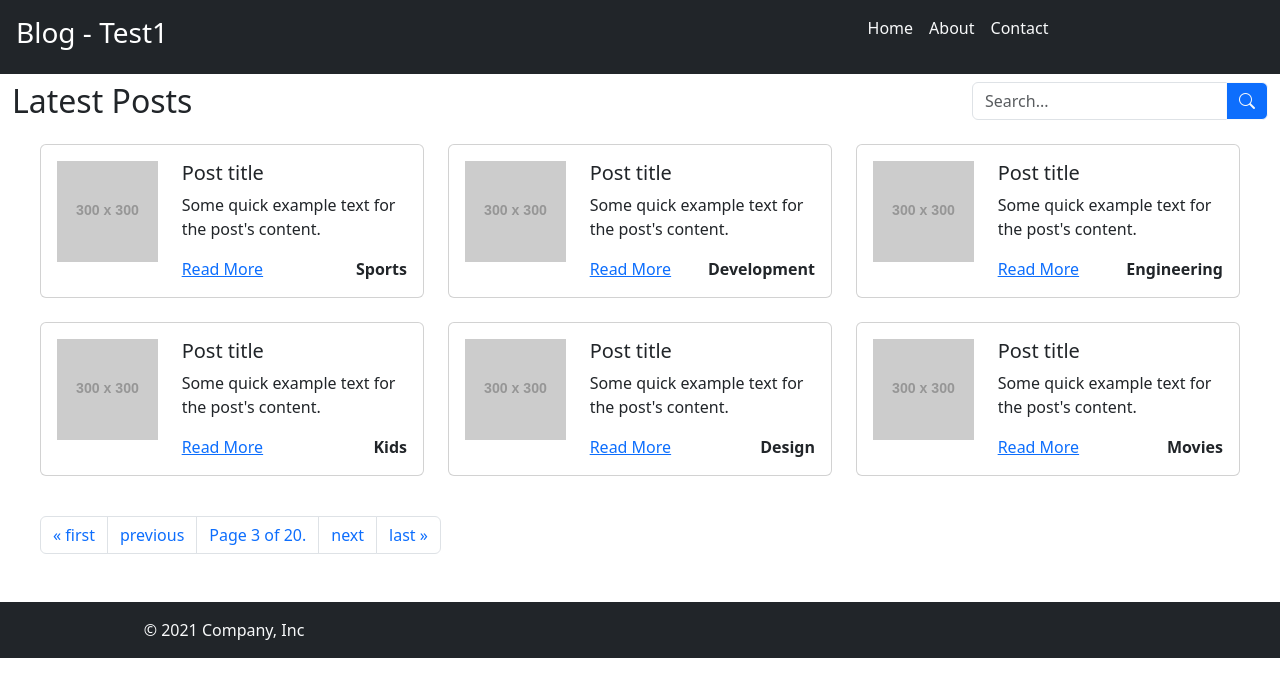
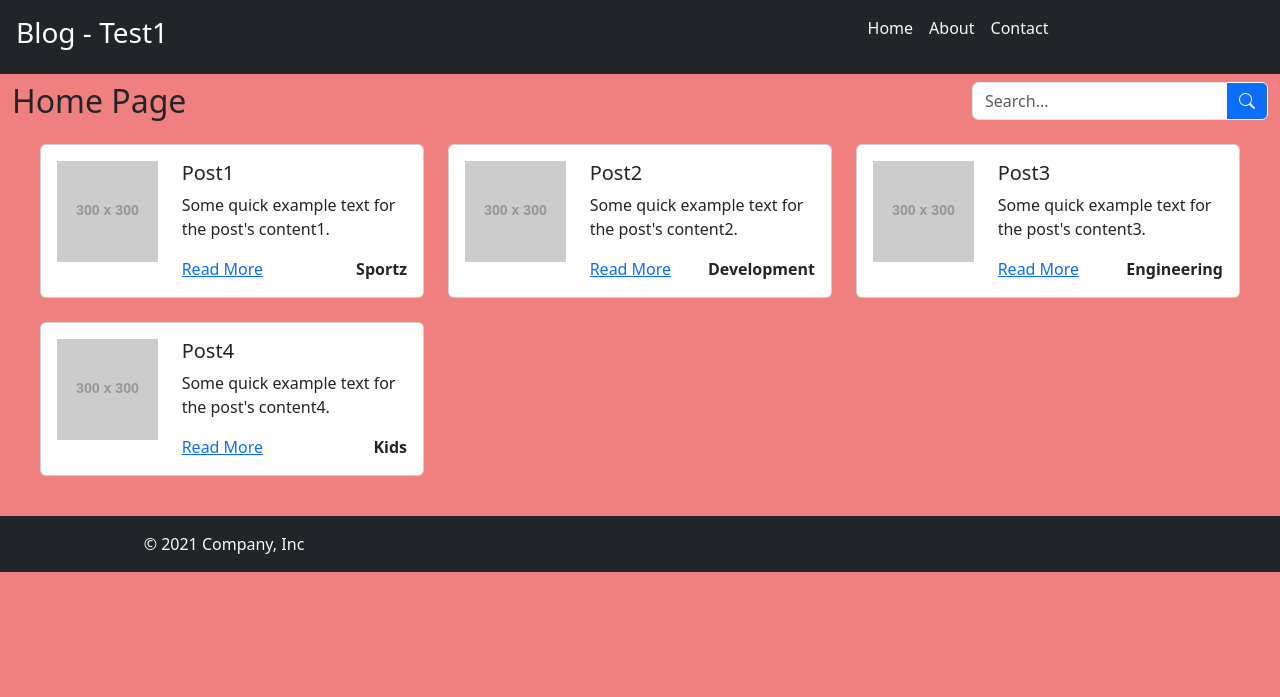
Before and after one commit to ManojNambiraj/Qtree-Mar25-PythonFS, a Django app: page /home/index/ in a window 1280 px wide. Shown: the top 697 px of the page. Run offline with Django 5.2, Linux system fonts and the light colour scheme; grey boxes labelled with a size stand in for pictures from a placeholder-image service; some libraries are stand-ins or nearby versions.

Commit message:
django urls and for tag and if tag

```diff
--- a/django/dpro/dpro/settings.py
+++ b/django/dpro/dpro/settings.py
@@ -116,6 +116,9 @@ USE_TZ = True
 # https://docs.djangoproject.com/en/5.2/howto/static-files/
 
 STATIC_URL = 'static/'
+STATIC_DIRS = [
+    "home/static"
+]
 
 # Default primary key field type
 # https://docs.djangoproject.com/en/5.2/ref/settings/#default-auto-field
--- /dev/null
+++ b/django/dpro/home/static/style.css
@@ -0,0 +1,3 @@
+body{
+    background-color: lightcoral;
+}
--- a/django/dpro/home/templates/base.html
+++ b/django/dpro/home/templates/base.html
@@ -1,14 +1,24 @@
+{% load static %}
 <!DOCTYPE html>
 <html lang="en">
   <head>
-    <meta charset="UTF-8">
-    <meta name="viewport" content="width=device-width, initial-scale=1.0">
+    <meta charset="UTF-8" />
+    <meta name="viewport" content="width=device-width, initial-scale=1.0" />
     <title>Document</title>
-    <link href="https://cdn.jsdelivr.net/npm/bootstrap@5.3.3/dist/css/bootstrap.min.css" rel="stylesheet" integrity="sha384-QWTKZyjpPEjISv5WaRU9OFeRpok6YctnYmDr5pNlyT2bRjXh0JMhjY6hW+ALEwIH" crossorigin="anonymous">
-    <link rel="stylesheet" href="./style.css">
-    <link rel="stylesheet" href="https://cdn.jsdelivr.net/npm/bootstrap-icons@1.3.0/font/bootstrap-icons.css">
+    <link
+      href="https://cdn.jsdelivr.net/npm/bootstrap@5.3.3/dist/css/bootstrap.min.css"
+      rel="stylesheet"
+      integrity="sha384-QWTKZyjpPEjISv5WaRU9OFeRpok6YctnYmDr5pNlyT2bRjXh0JMhjY6hW+ALEwIH"
+      crossorigin="anonymous"
+    />
+    <link rel="stylesheet" href="{% static 'style.css' %}" />
+    <link
+      rel="stylesheet"
+      href="https://cdn.jsdelivr.net/npm/bootstrap-icons@1.3.0/font/bootstrap-icons.css"
+    />
   </head>
-<body >
+  <body>
+
    {% include "includes/header.html" %}
 
    {% block content %}
@@ -17,6 +27,10 @@
 
    {% include "includes/footer.html" %}
 
-    <script src="https://cdn.jsdelivr.net/npm/bootstrap@5.3.3/dist/js/bootstrap.bundle.min.js" integrity="sha384-YvpcrYf0tY3lHB60NNkmXc5s9fDVZLESaAA55NDzOxhy9GkcIdslK1eN7N6jIeHz" crossorigin="anonymous"></script>
+    <script
+      src="https://cdn.jsdelivr.net/npm/bootstrap@5.3.3/dist/js/bootstrap.bundle.min.js"
+      integrity="sha384-YvpcrYf0tY3lHB60NNkmXc5s9fDVZLESaAA55NDzOxhy9GkcIdslK1eN7N6jIeHz"
+      crossorigin="anonymous"
+    ></script>
   </body>
 </html>
--- a/django/dpro/home/templates/detail.html
+++ b/django/dpro/home/templates/detail.html
@@ -6,7 +6,7 @@
 
         <div class="row">
             <div class="col-lg-8">
-              <h1 class="mb-4">Post Title</h1>
+              <h1 class="mb-4">Post Title {{id}}</h1>
               <p class="text-muted">Posted on January 1, 2024</p>
               <img src="https://placehold.jp/800x400.png" class="img-fluid mb-4" alt="Blog Image">
               <p>Lorem ipsum dolor sit amet, consectetur adipiscing elit. Nulla consectetur tortor vel magna tincidunt tempus. Maecenas eget maximus eros. Vivamus id nisl lacus. Donec et risus turpis. In nec efficitur purus, ac faucibus nulla. Aenean nec malesuada velit. Quisque ac mauris ac turpis semper interdum.</p>
--- a/django/dpro/home/templates/index.html
+++ b/django/dpro/home/templates/index.html
@@ -5,7 +5,7 @@
 <div class="container-fluid">
   <div class="row my-2">
     <div class="col">
-      <h2>Latest Posts</h2>
+      <h2>{{title}}</h2>
     </div>
     <div class="col-3">
       <div class="input-group">
@@ -26,6 +26,11 @@
     </div>
   </div>
   <div class="row m-3">
+
+    {% if datas %}
+
+      {% for post in datas %}
+
         <div class="col-4 mb-4">
           <div class="card">
             <div class="card-body">
@@ -38,14 +43,15 @@
                   />
                 </div>
                 <div class="col-md-8">
-              <h5 class="card-title">Post title</h5>
+                  <h5 class="card-title">{{post.title}}</h5>
                   <p class="card-text">
-                Some quick example text for the post's content.
+                  {{post.content}}
                   </p>
+
                   <div class="d-flex justify-content-between">
-                <a href="./detail.html">Read More</a>
+                    <a href="{% url 'detail' id=post.id %}">Read More</a>
                     <a class="text-decoration-none text-dark fw-bold" href="#"
-                  >Sports</a
+                      >{{post.area}}</a
                     >
                   </div>
                 </div>
@@ -53,170 +59,14 @@
             </div>
           </div>
         </div>
-    <div class="col-4 mb-4">
-      <div class="card">
-        <div class="card-body">
-          <div class="row">
-            <div class="col-md-4">
-              <img
-                src="https://placehold.jp/300x300.png"
-                class="img-fluid"
-                alt="..."
-              />
-            </div>
-            <div class="col-md-8">
-              <h5 class="card-title">Post title</h5>
-              <p class="card-text">
-                Some quick example text for the post's content.
-              </p>
-              <div class="d-flex justify-content-between">
-                <a href="./detail.html">Read More</a>
-                <a class="text-decoration-none text-dark fw-bold" href="#"
-                  >Development</a
-                >
-              </div>
-            </div>
-          </div>
-        </div>
-      </div>
-    </div>
-    <div class="col-4 mb-4">
-      <div class="card">
-        <div class="card-body">
-          <div class="row">
-            <div class="col-md-4">
-              <img
-                src="https://placehold.jp/300x300.png"
-                class="img-fluid"
-                alt="..."
-              />
-            </div>
-            <div class="col-md-8">
-              <h5 class="card-title">Post title</h5>
-              <p class="card-text">
-                Some quick example text for the post's content.
-              </p>
-              <div class="d-flex justify-content-between">
-                <a href="./detail.html">Read More</a>
-                <a class="text-decoration-none text-dark fw-bold" href="#"
-                  >Engineering</a
-                >
-              </div>
-            </div>
-          </div>
-        </div>
-      </div>
-    </div>
-    <div class="col-4 mb-4">
-      <div class="card">
-        <div class="card-body">
-          <div class="row">
-            <div class="col-md-4">
-              <img
-                src="https://placehold.jp/300x300.png"
-                class="img-fluid"
-                alt="..."
-              />
-            </div>
-            <div class="col-md-8">
-              <h5 class="card-title">Post title</h5>
-              <p class="card-text">
-                Some quick example text for the post's content.
-              </p>
-              <div class="d-flex justify-content-between">
-                <a href="./detail.html">Read More</a>
-                <a class="text-decoration-none text-dark fw-bold" href="#"
-                  >Kids</a
-                >
-              </div>
-            </div>
-          </div>
-        </div>
-      </div>
-    </div>
-    <div class="col-4 mb-4">
-      <div class="card">
-        <div class="card-body">
-          <div class="row">
-            <div class="col-md-4">
-              <img
-                src="https://placehold.jp/300x300.png"
-                class="img-fluid"
-                alt="..."
-              />
-            </div>
-            <div class="col-md-8">
-              <h5 class="card-title">Post title</h5>
-              <p class="card-text">
-                Some quick example text for the post's content.
-              </p>
-              <div class="d-flex justify-content-between">
-                <a href="./detail.html">Read More</a>
-                <a class="text-decoration-none text-dark fw-bold" href="#"
-                  >Design</a
-                >
-              </div>
-            </div>
-          </div>
-        </div>
-      </div>
-    </div>
-    <div class="col-4 mb-4">
-      <div class="card">
-        <div class="card-body">
-          <div class="row">
-            <div class="col-md-4">
-              <img
-                src="https://placehold.jp/300x300.png"
-                class="img-fluid"
-                alt="..."
-              />
-            </div>
-            <div class="col-md-8">
-              <h5 class="card-title">Post title</h5>
-              <p class="card-text">
-                Some quick example text for the post's content.
-              </p>
-              <div class="d-flex justify-content-between">
-                <a href="./detail.html">Read More</a>
-                <a class="text-decoration-none text-dark fw-bold" href="#"
-                  >Movies</a
-                >
-              </div>
-            </div>
-          </div>
-        </div>
-      </div>
-    </div>
-    <div class="col-12 my-3">
-      <nav aria-label="Page navigation">
-        <ul class="pagination">
-          <li class="page-item">
-            <a class="page-link" href="?page=1" aria-label="First">
-              <span aria-hidden="true">&laquo; first</span>
-            </a>
-          </li>
-          <li class="page-item">
-            <a class="page-link" href="?page=1" aria-label="Previous">
-              <span aria-hidden="true">previous</span>
-            </a>
-          </li>
-          <li class="page-item">
-            <span class="page-link">Page 3 of 20.</span>
-          </li>
-          <li class="page-item">
-            <a class="page-link" href="?page=4" aria-label="Next">
-              <span aria-hidden="true">next</span>
-            </a>
-          </li>
-          <li class="page-item">
-            <a class="page-link" href="?page=20" aria-label="Last">
-              <span aria-hidden="true">last &raquo;</span>
-            </a>
-          </li>
-        </ul>
-      </nav>
-    </div>
+
+      {% endfor %}
+
+    {% else %}
+
+        <p>Posts not avaiable</p>
+
+    {% endif %}
   </div>
   <div class="row"></div>
 </div>
--- a/django/dpro/home/urls.py
+++ b/django/dpro/home/urls.py
@@ -3,5 +3,5 @@ from . import views
 
 urlpatterns = [
     path("index/", views.index, name="index"),
-    path("detail/", views.details, name="detail")
+    path("detail/<int:id>", views.details, name="detail")
 ]
--- a/django/dpro/home/views.py
+++ b/django/dpro/home/views.py
@@ -2,7 +2,17 @@ from django.shortcuts import render
 
 # Create your views here.
 def index(request):
-    return render(request, "index.html")
 
-def details(request):
-    return render(request, "detail.html")
+    title = "Home Page"
+
+    datas = [
+        {"id": 1, "title": "Post1",  "content": "Some quick example text for the post's content1.", "area":"Sportz"},
+        {"id": 2, "title": "Post2",  "content": "Some quick example text for the post's content2.", "area":"Development"},
+        {"id": 3, "title": "Post3",  "content": "Some quick example text for the post's content3.", "area":"Engineering"},
+        {"id": 4, "title": "Post4",  "content": "Some quick example text for the post's content4.", "area":"Kids"},
+    ]
+
+    return render(request, "index.html", {'title': title, "datas": datas})
+
+def details(request, id):
+    return render(request, "detail.html", {"id": id})
```
Lines whose indentation alone changed are shown as unchanged.
